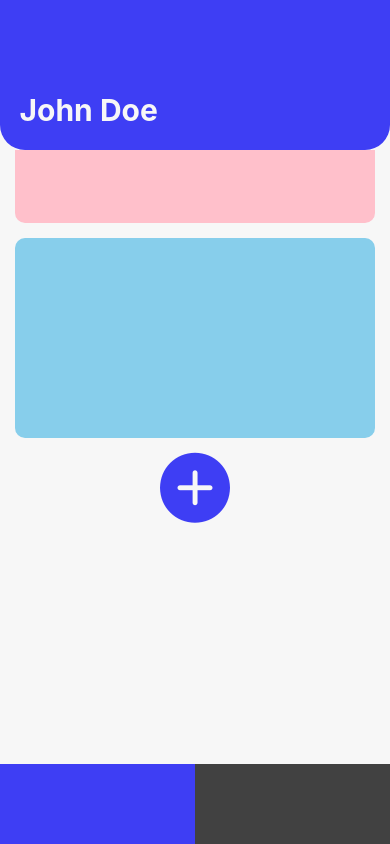
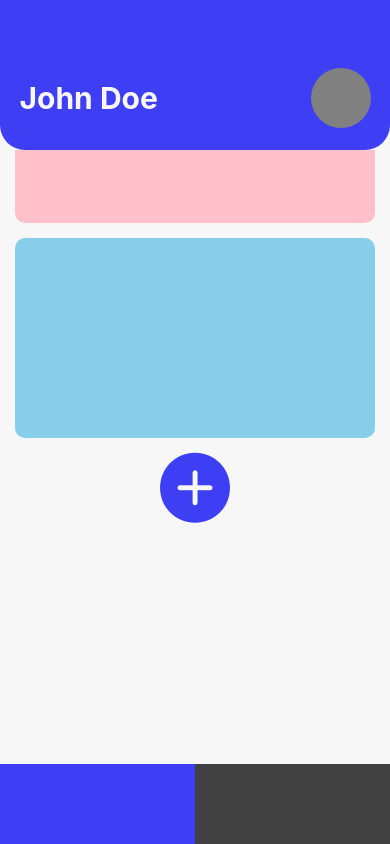
Before and after one commit to plode-v/together-app, a React Native app: screen / in a window 390 px wide. Built offline with nearby package versions, Linux system fonts and the light colour scheme.

Commit message:
Setup profile picture component

```diff
--- /dev/null
+++ b/src/components/buttons/Profile.button.js
@@ -0,0 +1,16 @@
+import React from "react";
+import styled from "styled-components/native";
+
+const ProfileComponent = () => {
+  // FIXME: Add profile image and pass in props
+  return <Container />;
+};
+
+const Container = styled.TouchableOpacity`
+  height: 60px;
+  width: 60px;
+  border-radius: 50px;
+  background-color: gray;
+`;
+
+export default ProfileComponent;
--- a/src/components/features/screens/Header.component.js
+++ b/src/components/features/screens/Header.component.js
@@ -1,5 +1,7 @@
 import React from "react";
 import styled from "styled-components/native";
+
+import ProfileComponent from "../../buttons/Profile.button";
 
 const HeaderComponent = () => {
   return (
@@ -9,6 +11,7 @@ const HeaderComponent = () => {
           {/* FIXME: Add first name */}
           John Doe
         </NameText>
+        <ProfileComponent />
       </NameContainer>
     </Wrapper>
   );
@@ -23,10 +26,15 @@ const Wrapper = styled.View`
 
 const NameContainer = styled.View`
   height: max-content;
-  width: 50%;
+  width: 100%;
   position: absolute;
   bottom: 15%;
-  margin-left: 5%;
+  /* FIXME: Update for tablet screens */
+  padding: 0 5%;
+  display: flex;
+  flex-direction: row;
+  align-items: center;
+  justify-content: space-between;
 `;
 
 const NameText = styled.Text`
--- a/src/components/features/screens/Home.screen.js
+++ b/src/components/features/screens/Home.screen.js
@@ -4,7 +4,7 @@ import { Alert } from "react-native";
 import styled from "styled-components/native";
 
 import HeaderComponent from "./Header.component";
-import CreateGroup from "../CreateGroup.button";
+import CreateGroup from "../../buttons/CreateGroup.button";
 import GroupComponent from "../Group.component";
 import MenuBar from "../MenuBar.component";
 
```
Also changed, not shown: src/components/buttons/CreateGroup.button.js (renamed from src/components/features/CreateGroup.button.js).
